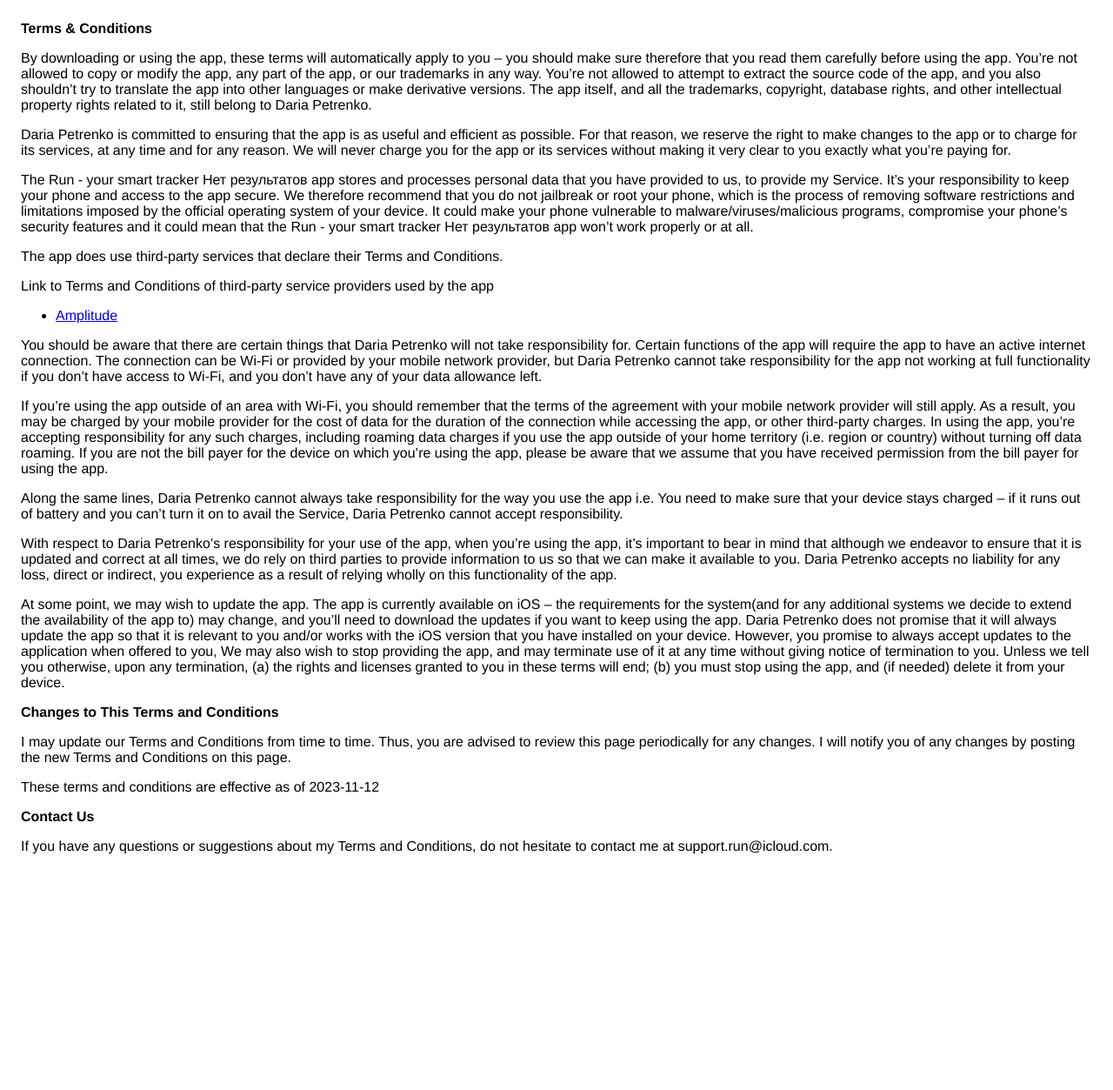
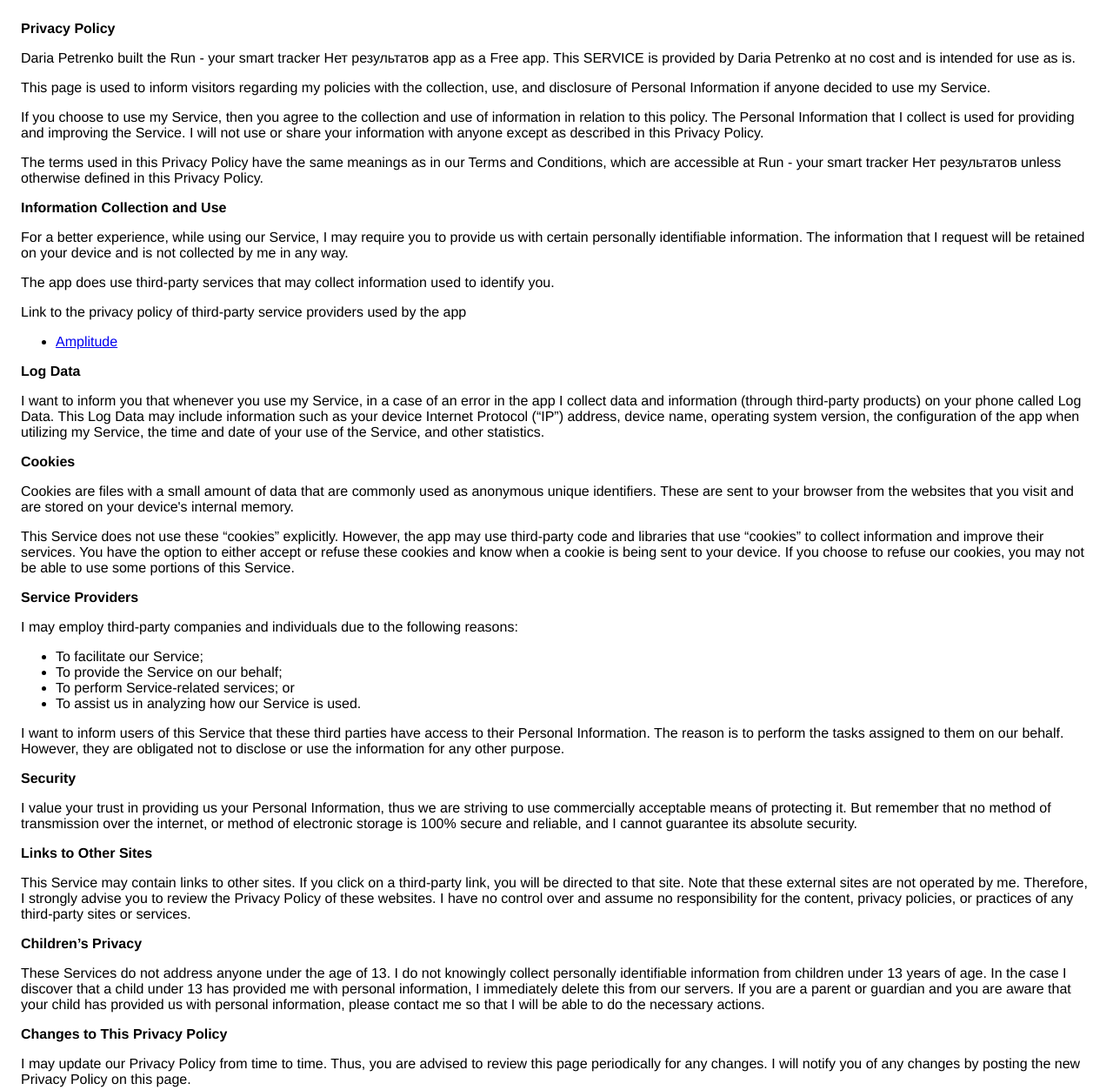
Before and after one commit to PetrenkoDaria/petrenkodaria.github.io, a plain HTML site: page TermOfService.html in a window 1280 px wide. Shown: the top 1253 px of the page at 87% size. Before the commit the page ends 1022 px from the top, so only its background shows below. Drawn offline with Linux system fonts and the light colour scheme.

Commit message:
Update TermOfService.html

```diff
--- a/TermOfService.html
+++ b/TermOfService.html
@@ -3,111 +3,107 @@
     <head>
       <meta charset='utf-8'>
       <meta name='viewport' content='width=device-width'>
-      <title>Terms &amp; Conditions</title>
+      <title>Privacy Policy</title>
       <style> body { font-family: 'Helvetica Neue', Helvetica, Arial, sans-serif; padding:1em; } </style>
     </head>
     <body>
-    <strong>Terms &amp; Conditions</strong> <p>
-By downloading or using the app, these terms will
-automatically apply to you – you should make sure therefore
-that you read them carefully before using the app. You’re not
-allowed to copy or modify the app, any part of the app, or
-our trademarks in any way. You’re not allowed to attempt to
-extract the source code of the app, and you also shouldn’t try
-to translate the app into other languages or make derivative
-versions. The app itself, and all the trademarks, copyright,
-database rights, and other intellectual property rights related
-to it, still belong to Daria Petrenko.
+    <strong>Privacy Policy</strong> <p>
+Daria Petrenko built the Run - your smart tracker Нет результатов app as
+a Free app. This SERVICE is provided by
+Daria Petrenko at no cost and is intended for use as
+is.
 </p> <p>
-Daria Petrenko is committed to ensuring that the app is
-as useful and efficient as possible. For that reason, we
-reserve the right to make changes to the app or to charge for
-its services, at any time and for any reason. We will never
-charge you for the app or its services without making it very
-clear to you exactly what you’re paying for.
+This page is used to inform visitors regarding my
+policies with the collection, use, and disclosure of Personal
+Information if anyone decided to use my Service.
 </p> <p>
-The Run - your smart tracker Нет результатов app stores and processes personal data that
-you have provided to us, to provide my
-Service. It’s your responsibility to keep your phone and
-access to the app secure. We therefore recommend that you do
-not jailbreak or root your phone, which is the process of
-removing software restrictions and limitations imposed by the
-official operating system of your device. It could make your
-phone vulnerable to malware/viruses/malicious programs,
-compromise your phone’s security features and it could mean
-that the Run - your smart tracker Нет результатов app won’t work properly or at all.
+If you choose to use my Service, then you agree to
+the collection and use of information in relation to this
+policy. The Personal Information that I collect is
+used for providing and improving the Service. I will not use or share your information with
+anyone except as described in this Privacy Policy.
+</p> <p>
+The terms used in this Privacy Policy have the same meanings
+as in our Terms and Conditions, which are accessible at
+Run - your smart tracker Нет результатов unless otherwise defined in this Privacy Policy.
+</p> <p><strong>Information Collection and Use</strong></p> <p>
+For a better experience, while using our Service, I
+may require you to provide us with certain personally
+identifiable information. The information that
+I request will be retained on your device and is not collected by me in any way.
 </p> <div><p>
-The app does use third-party services that declare their
-Terms and Conditions.
+The app does use third-party services that may collect
+information used to identify you.
 </p> <p>
-Link to Terms and Conditions of third-party service
-providers used by the app
-</p> <ul><!----><!----><!----><!----><!----><!----><!----><!----><!----><!----><!----><!----><!----><!----><!----><!----><!----><!----><!----><!----><!----><li><a href="https://amplitude.com/terms" target="_blank" rel="noopener noreferrer">Amplitude</a></li><!----><!----><!----><!----><!----><!----><!----></ul></div> <p>
-You should be aware that there are certain things that
-Daria Petrenko will not take responsibility for. Certain
-functions of the app will require the app to have an active
-internet connection. The connection can be Wi-Fi or provided
-by your mobile network provider, but Daria Petrenko
-cannot take responsibility for the app not working at full
-functionality if you don’t have access to Wi-Fi, and you don’t
-have any of your data allowance left.
-</p> <p></p> <p>
-If you’re using the app outside of an area with Wi-Fi, you
-should remember that the terms of the agreement with your
-mobile network provider will still apply. As a result, you may
-be charged by your mobile provider for the cost of data for
-the duration of the connection while accessing the app, or
-other third-party charges. In using the app, you’re accepting
-responsibility for any such charges, including roaming data
-charges if you use the app outside of your home territory
-(i.e. region or country) without turning off data roaming. If
-you are not the bill payer for the device on which you’re
-using the app, please be aware that we assume that you have
-received permission from the bill payer for using the app.
+Link to the privacy policy of third-party service providers used
+by the app
+</p> <ul><!----><!----><!----><!----><!----><!----><!----><!----><!----><!----><!----><!----><!----><!----><!----><!----><!----><!----><!----><!----><!----><li><a href="https://amplitude.com/privacy" target="_blank" rel="noopener noreferrer">Amplitude</a></li><!----><!----><!----><!----><!----><!----><!----></ul></div> <p><strong>Log Data</strong></p> <p>
+I want to inform you that whenever you
+use my Service, in a case of an error in the app
+I collect data and information (through third-party
+products) on your phone called Log Data. This Log Data may
+include information such as your device Internet Protocol
+(“IP”) address, device name, operating system version, the
+configuration of the app when utilizing my Service,
+the time and date of your use of the Service, and other
+statistics.
+</p> <p><strong>Cookies</strong></p> <p>
+Cookies are files with a small amount of data that are
+commonly used as anonymous unique identifiers. These are sent
+to your browser from the websites that you visit and are
+stored on your device's internal memory.
 </p> <p>
-Along the same lines, Daria Petrenko cannot always take
-responsibility for the way you use the app i.e. You need to
-make sure that your device stays charged – if it runs out of
-battery and you can’t turn it on to avail the Service,
-Daria Petrenko cannot accept responsibility.
-</p> <p>
-With respect to Daria Petrenko’s responsibility for your
-use of the app, when you’re using the app, it’s important to
-bear in mind that although we endeavor to ensure that it is
-updated and correct at all times, we do rely on third parties
-to provide information to us so that we can make it available
-to you. Daria Petrenko accepts no liability for any
-loss, direct or indirect, you experience as a result of
-relying wholly on this functionality of the app.
-</p> <p>
-At some point, we may wish to update the app. The app is
-currently available on iOS – the requirements for the
-system(and for any additional systems we
-decide to extend the availability of the app to) may change,
-and you’ll need to download the updates if you want to keep
-using the app. Daria Petrenko does not promise that it
-will always update the app so that it is relevant to you
-and/or works with the iOS version that you have
-installed on your device. However, you promise to always
-accept updates to the application when offered to you, We may
-also wish to stop providing the app, and may terminate use of
-it at any time without giving notice of termination to you.
-Unless we tell you otherwise, upon any termination, (a) the
-rights and licenses granted to you in these terms will end;
-(b) you must stop using the app, and (if needed) delete it
-from your device.
-</p> <p><strong>Changes to This Terms and Conditions</strong></p> <p>
-I may update our Terms and Conditions
-from time to time. Thus, you are advised to review this page
+This Service does not use these “cookies” explicitly. However,
+the app may use third-party code and libraries that use
+“cookies” to collect information and improve their services.
+You have the option to either accept or refuse these cookies
+and know when a cookie is being sent to your device. If you
+choose to refuse our cookies, you may not be able to use some
+portions of this Service.
+</p> <p><strong>Service Providers</strong></p> <p>
+I may employ third-party companies and
+individuals due to the following reasons:
+</p> <ul><li>To facilitate our Service;</li> <li>To provide the Service on our behalf;</li> <li>To perform Service-related services; or</li> <li>To assist us in analyzing how our Service is used.</li></ul> <p>
+I want to inform users of this Service
+that these third parties have access to their Personal
+Information. The reason is to perform the tasks assigned to
+them on our behalf. However, they are obligated not to
+disclose or use the information for any other purpose.
+</p> <p><strong>Security</strong></p> <p>
+I value your trust in providing us your
+Personal Information, thus we are striving to use commercially
+acceptable means of protecting it. But remember that no method
+of transmission over the internet, or method of electronic
+storage is 100% secure and reliable, and I cannot
+guarantee its absolute security.
+</p> <p><strong>Links to Other Sites</strong></p> <p>
+This Service may contain links to other sites. If you click on
+a third-party link, you will be directed to that site. Note
+that these external sites are not operated by me.
+Therefore, I strongly advise you to review the
+Privacy Policy of these websites. I have
+no control over and assume no responsibility for the content,
+privacy policies, or practices of any third-party sites or
+services.
+</p> <p><strong>Children’s Privacy</strong></p> <div><p>
+These Services do not address anyone under the age of 13.
+I do not knowingly collect personally
+identifiable information from children under 13 years of age. In the case
+I discover that a child under 13 has provided
+me with personal information, I immediately
+delete this from our servers. If you are a parent or guardian
+and you are aware that your child has provided us with
+personal information, please contact me so that
+I will be able to do the necessary actions.
+</p></div> <!----> <p><strong>Changes to This Privacy Policy</strong></p> <p>
+I may update our Privacy Policy from
+time to time. Thus, you are advised to review this page
 periodically for any changes. I will
-notify you of any changes by posting the new Terms and
-Conditions on this page.
-</p> <p>
-These terms and conditions are effective as of 2023-11-12
-</p> <p><strong>Contact Us</strong></p> <p>
+notify you of any changes by posting the new Privacy Policy on
+this page.
+</p> <p>This policy is effective as of 2023-11-12</p> <p><strong>Contact Us</strong></p> <p>
 If you have any questions or suggestions about my
-Terms and Conditions, do not hesitate to contact me
-at support.run@icloud.com.
+Privacy Policy, do not hesitate to contact me at support.run@icloud.com.
 </p>
     </body>
     </html>
```
